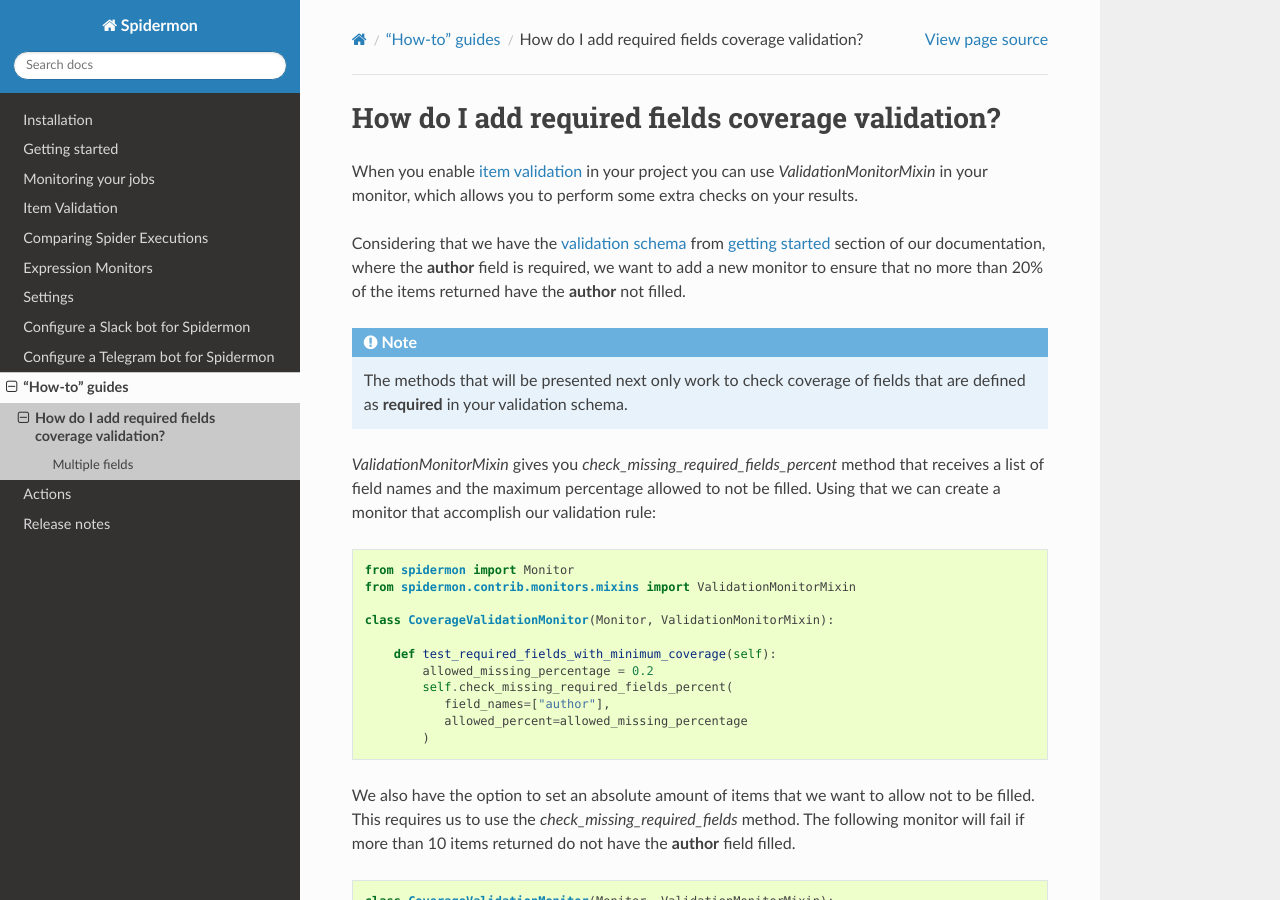
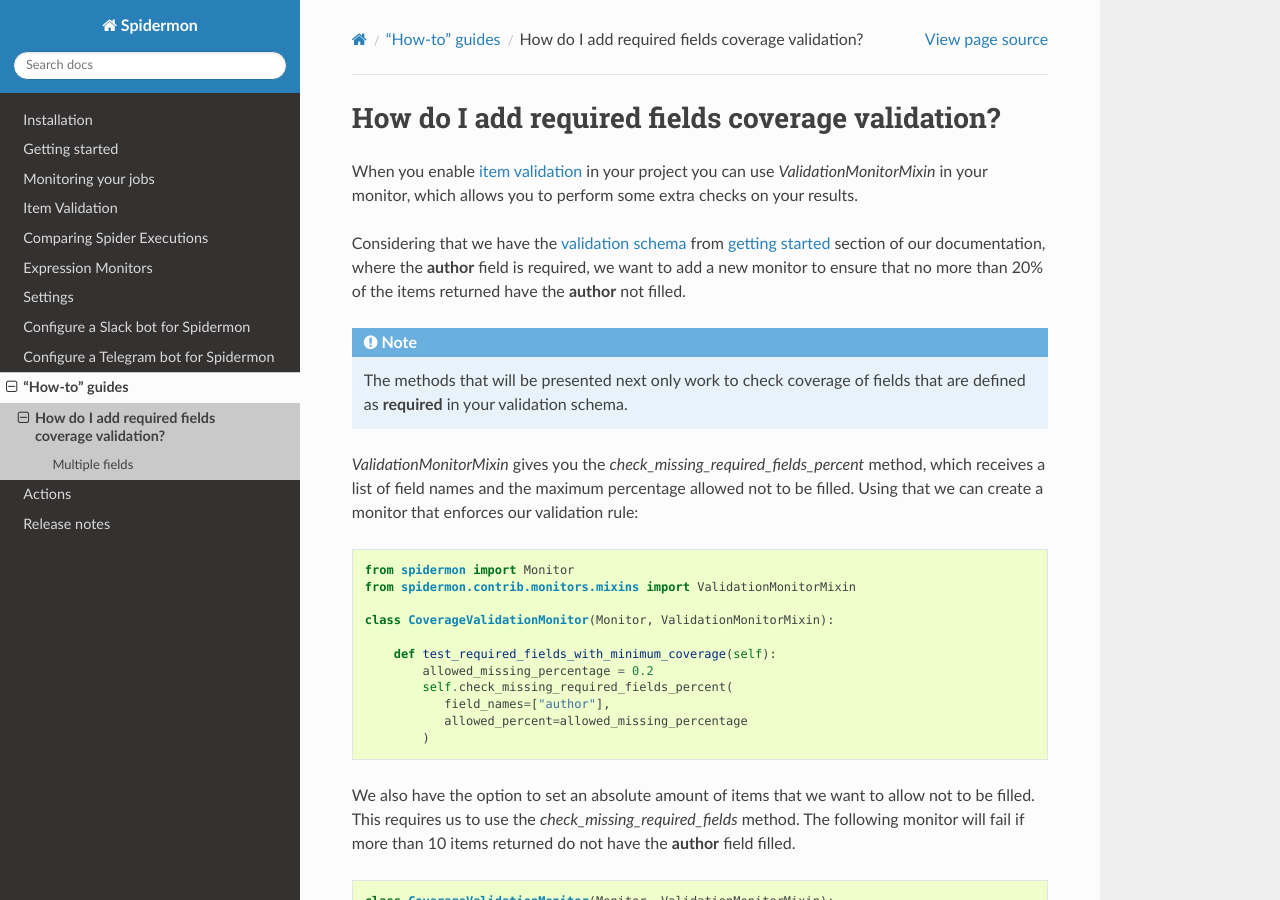
Before and after one commit to scrapinghub/spidermon, a Sphinx documentation site: the page built from docs/source/howto/required-fields-coverage-validation.rst, in a window 1280 px wide and 900 px high. Built offline with Sphinx 7.4.7 and the Read the Docs theme 2.0.0, drawn with Linux system fonts in a browser that asks for light colours.

Commit message:
Update docs/source/howto/required-fields-coverage-validation.rst
Co-authored-by: Adrián Chaves <adrian@chaves.io>

```diff
--- a/docs/source/howto/required-fields-coverage-validation.rst
+++ b/docs/source/howto/required-fields-coverage-validation.rst
@@ -13,9 +13,9 @@
 .. note:: The methods that will be presented next only work to check coverage of fields
    that are defined as **required** in your validation schema.
 
-*ValidationMonitorMixin* gives you *check_missing_required_fields_percent* method
-that receives a list of field names and the maximum percentage allowed to not be
-filled. Using that we can create a monitor that accomplish our validation rule:
+*ValidationMonitorMixin* gives you the *check_missing_required_fields_percent* method,
+which receives a list of field names and the maximum percentage allowed not to be
+filled. Using that we can create a monitor that enforces our validation rule:
 
 .. code-block:: python
 
```
